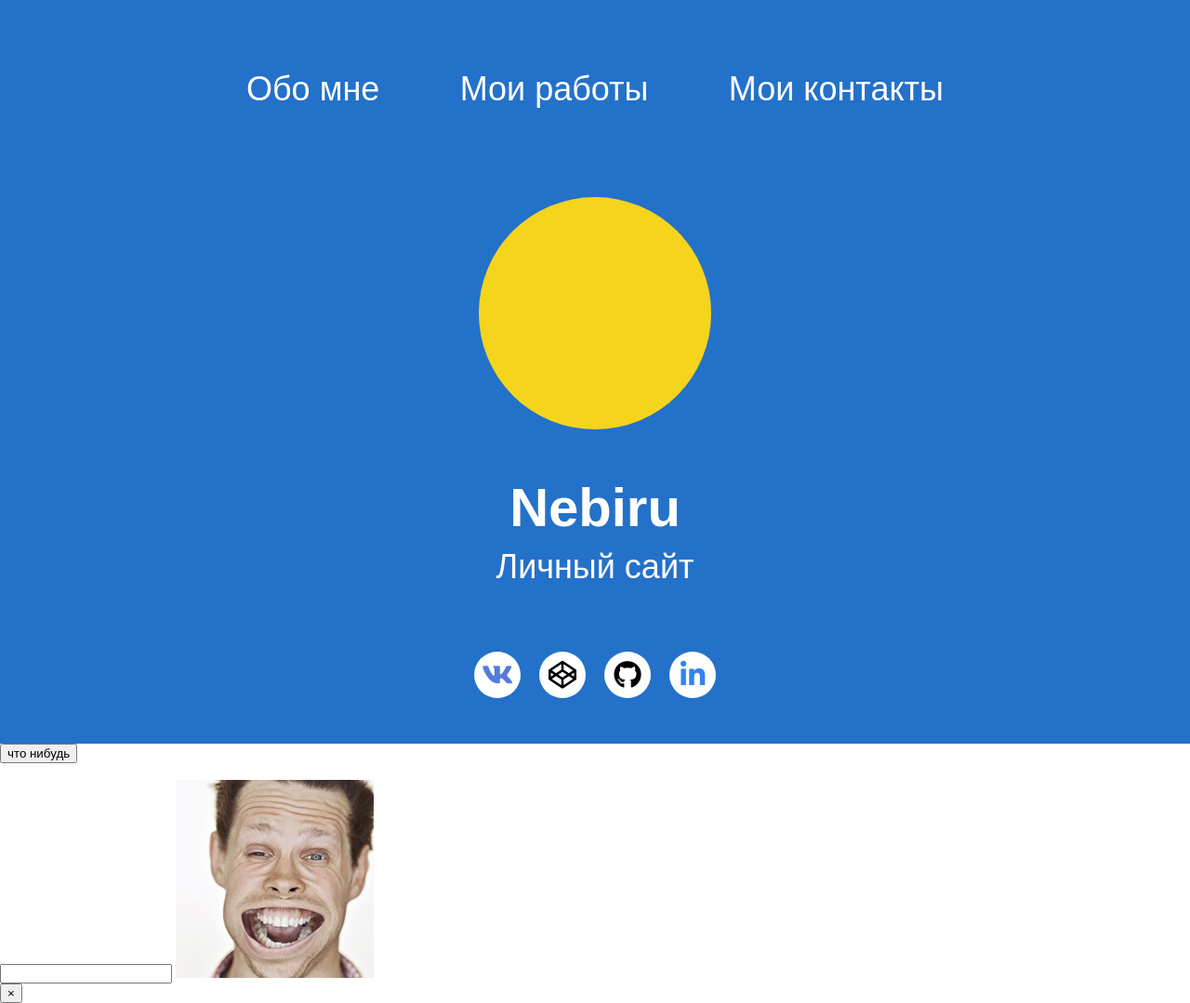
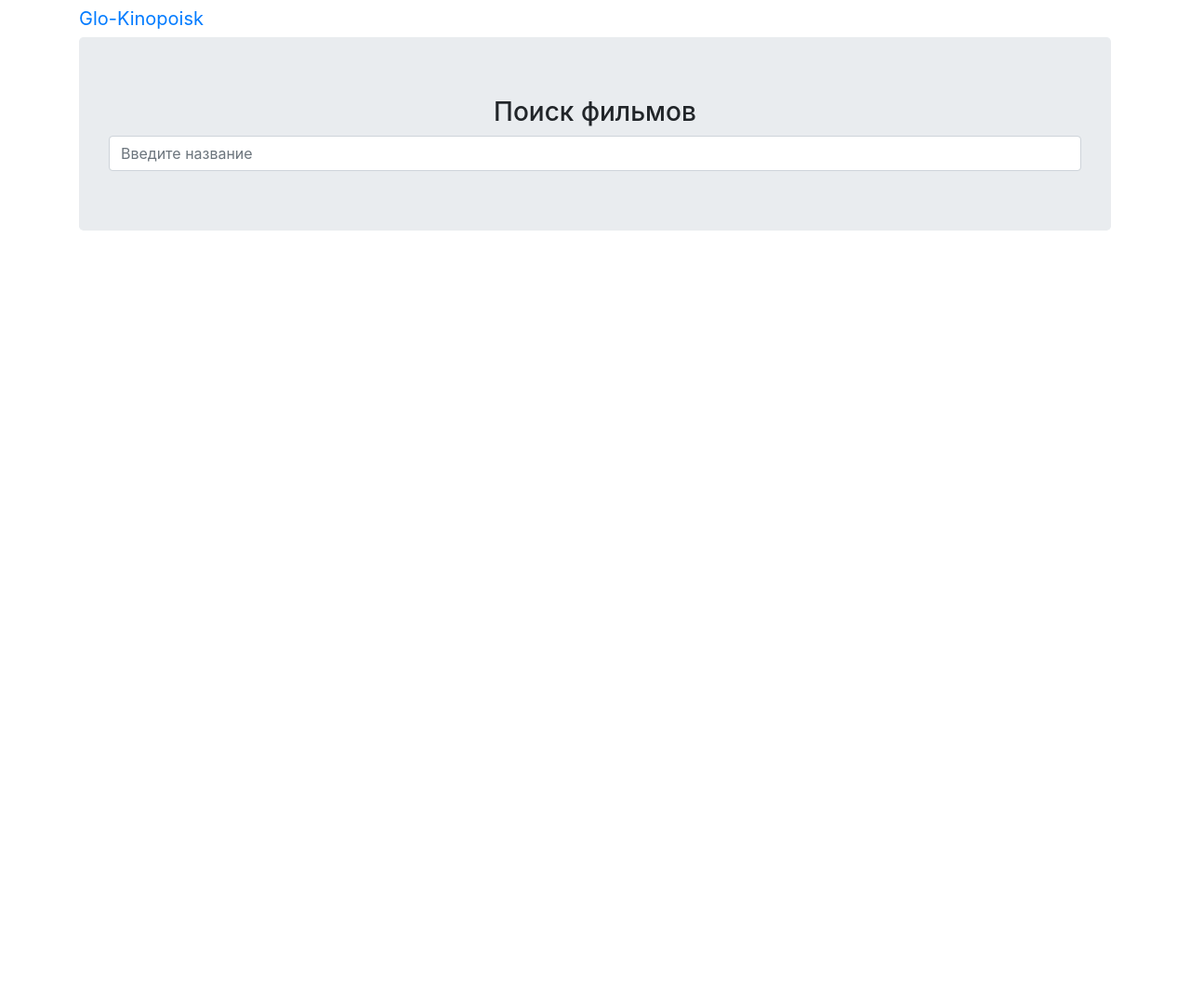
Before and after one commit to ExpertTM/TestApp, a plain HTML site: page index.html in a window 1280 px wide. Shown: the whole page at 93% size. After the commit the page ends 800 px from the top, so only its background shows below. Drawn offline with nearby package versions, Linux system fonts and the light colour scheme.

Commit message:
Add files via upload

```diff
--- /dev/null
+++ b/css/main.css
@@ -0,0 +1,25 @@
+body {
+	background-color: #000;
+}
+
+/* @import url('main.css') */
+
+h1 {
+	color: red;
+}
+
+.text {
+	color: green;
+}
+
+#text-1 {
+	color: blue;
+}
+
+.header{
+	text-transform: uppercase;
+}
+
+.block {
+	color: red;
+}
--- a/css/style.css
+++ b/css/style.css
@@ -1,129 +1,79 @@
-body {
-	margin: 0;
-	font-family: "PT Sana", sans-serif;
+/* h1 {
+	color: green;
+	color: rgb(0,255,255);
+	color: rgba(0,255,255, 0.4 прозрачность);
+	background-color: #fff;
+	text-align: center;
+	text-transform: uppercase;
+	text-decoration: underline;
+
+} */
+
+/* h1 {
+	border: 2px solid #000;
 }
 
-/* * {
-	border: 1px solid red;
+p {
+	text-align: justify;
+}
+
+a {
+	background-color: red;
+	display: block;
+	display: inline-block;
+	width: 100px;
 } */
 
-.header	{
-	width: 100%;
-	height: 100vh;
-	background-color: rgb(36, 113, 201);
-	/* background: url(); */
-	background-position: top center;
-	background-repeat: no-repeat;
-	background-size: cover;
+/* * {
+	box-sizing: border-box;
+} */
 
-	display: flex;
-	flex-direction: column; /*расположение блоков*/
-
-	align-items: center;
+/* .box {
+	background-color: #000;
+	height: 100px; высота
+	width: 200px; ширина
+	display: inline-block;
+	color: white;
+	overflow: hidden; скроет все элементы, которые выпадают
+	overflow: scroll; Добавить скрол
 }
 
-.nav {
-	width: 750px;
-	margin-top: 75px;
-	margin-bottom: 95px;
-	/* background-color: #000000; */
+.boxes {
+	background-color: #aeaeae;
+	padding: 20px;
+	padding-top: 20px;
+	padding-left: 30px;
+	padding-right: 40px;
+	padding-bottom: 50px;
+	padding: 10px 20px 30px 40px;
+	border: 5px solid #000;
+	border-top: 10px solid red;
+	border-bottom: 10px solid green;
 
-	display: flex;
-	flex-direction: row;
-	justify-content: space-between; /*выравниева*/
-
+	margin-top: 30px;
+	width: 300px;
 }
 
-.nav-lunk {
-	color: white;
-	text-decoration: none; /* убрать украшения для ссылки*/
-	/* background-color: #f5d41c; */
-	font-size: 36px;
+.box-1 {
+	width: 50%;
+	background-color: #aeaeae;
+	padding: 10px 20px;
+	border: 10px solid #000;
+	display: inline-block;
+	margin-right: -4px;
 }
 
-.photo {
-	margin-bottom: 50px;
-	width: 250px;
-	height: 250px;
-	background: #f5d41c;
+.box2 {
+	width: 100%;
+	opacity: .8;
+	background-color: #aeaeae;
+	height: 50px;
+	position: fixed;absolute; relative
+	left: 0%;
+	top: 0;
+	margin-left: -150px;
+}	 */
 
-	border-radius: 5125px; /*скругление*/
-	overflow: hidden; /*как ведут себя элкменты внутри блока но выходящие за пределы*/
-
-
-}
-
-.photo img{
-	max-width: 107%;
-	height: auto;
-
-}
-
-.title {
-	font-size: 58px;
-	font-weight: 700;
-	color:#fff;
-	margin-bottom: 10px;
-}
-
-.slogan {
-	font-size: 36px;
-	color:#fff;
-	margin-bottom: 60px;
-}
-
-.social-icon {
-	display: flex;
-	flex-direction: row;
-	justify-content: center;
-}
-
-.social {
-	height: 50px;
-	width: 50px;
-	background: #fff;
-	margin: 10px;
-	border-radius: 50%;
-	text-decoration: none;
-	color: #000;
-
-	font-size: 30px;
-
-	display: flex;
-	justify-content: center;
-	align-items: center;
-}
-
-.fa-vk {
-	color: rgb(80, 124, 219);
-}
-
-.fa-codepen {
-
-}
-
-.fa-github {
-
-}
-
-.fa-linkedin-in {
-	color: rgb(49, 131, 238);
-}
-
-/*----------------------------------------*/
-
-.block {
-	background-color: rgb(72, 76, 80);
-	font-size: 36px;
-	font-weight: bold;
-	color: #fff;
-	padding: 50px;
-	margin: 10px;
-}
-
-.modal {
- border: 2px;
- color: red;
-
- background-repeat: no-repeat; /*не повторять */
-}
+/* p {
+	margin-top: 80px;
+} */
--- a/index.html
+++ b/index.html
@@ -1,74 +1,46 @@
 <!DOCTYPE html>
-<html lang="en">
+<html lang="ru">
 <head>
 	<meta charset="UTF-8">
-	<meta name="viewport" content="width=device-width, initial-scale=1.0">
-	<meta http-equiv="X-UA-Compatible" content="ie=edge">
+	<title>Основы CSS</title>
 	<link rel="stylesheet" href="css/style.css">
-	<link href="https://fonts.googleapis.com/css?family=PT+Sans&display=swap" rel="stylesheet">
-	<link rel="stylesheet" href="https://cdnjs.cloudflare.com/ajax/libs/font-awesome/5.8.2/css/all.min.css">
-	<title>Document</title>
+	<link rel="stylesheet" href="https://stackpath.bootstrapcdn.com/bootstrap/4.3.1/css/bootstrap.min.css" integrity="sha384-ggOyR0iXCbMQv3Xipma34MD+dH/1fQ784/j6cY/iJTQUOhcWr7x9JvoRxT2MZw1T" crossorigin="anonymous">
 </head>
 <body>
+	<style>
+		img {
+			max-width: 100%;
+		}
 
-	<header>
-		<div class="header">
-			<div class="nav">
-					<a href="#" class="nav-lunk">Обо мне</a>
-					<a href="#" class="nav-lunk">Мои работы</a>
-					<a href="#" class="nav-lunk">Мои контакты</a>
-			</div>
+		.item{
+			margin:  15px 0;
+			text-align: center;
+		}
+	</style>
 
-			<div class="photo">
-				<img src="/img/Novel.jpg" alt="Novel">
-			</div>
+	<nav class="navbat">
+		<div class="container">
+			<a href="index.html" class="navbar-brand">Glo-Kinopoisk</a>
+		</div>
+	</nav>
 
-			<div class="title">Nebiru</div>
-			<div class="slogan">Личный сайт</div>
+	<div class="container">
+		<div class="jumbotron">
+			<h3 class="text-center">Поиск фильмов</h3>
+			<form id='search-form'>
+				<input type="text" class="form-control" id="seachText" placeholder="Введите название">
+			</form>
+		</div>
+	</div>
 
-			<div class="social-icon">
-				<a href="https://vk.com/id12614167" target="_blank" class="social">
-						<i class="fab fa-vk"></i>
-				</a>
-				<a href="#" class="social">
-						<i class="fab fa-codepen"></i>
-				</a>
-				<a href="#" class="social">
-						<i class="fab fa-github"></i>
-				</a>
-				<a href="#" class="social">
-						<i class="fab fa-linkedin-in"></i>
-				</a>
-			</div>
+	<div class="container">
+		<div id="movies"class="row">
 
 		</div>
-	</header>
+	</div>
+
+	<script src="js/script.js"></script>
 
 
-
-	<section id="hrlp">
-		<div class="container">
-			<div class="row">
-				<div class="col-md-5 col-md-offset-2">
-					<button data-toggle="modal" id="get_measurer" href="#get_measurer_modal">что нибудь</button>
-				</div>
-				<div class="col-md-2 col-md-offset-1">
-					<img src="" alt="" class="img-responsive center-block">
-				</div>
-			</div>
-		</div>
-
-		<input type="text" required class="form-control">
-		<img src="img/c1.png" alt="">
-	</section>
-
-	<div class="modal" id="get_measurer_modal" tabindex="10" role="dialog"
-	 aria-labelleby="myModalLabel" aria-hidden="false">
-	 	<button type="button" class="close" data-dismiss="modal" aria-hidden="true">&times;</button>
-	</div>
 </body>
 </html>
-
-<!-- -moz-transition: all 0.1s 0.02s ease;
--o-transition: all 0.1s 0.02s ease;
--webkit-transition: all 0.1s 0.02s ease; -->
--- /dev/null
+++ b/js/script.js
@@ -0,0 +1,58 @@
+const searchForm = document.querySelector('#search-form');
+const movie = document.querySelector('#movies');
+const urlPoster = 'http://image.tmdb.org/t/p/w500';
+
+function apiSearch(e){
+	e.preventDefault();
+	const searchText = document.querySelector('.form-control').value,
+	server = 'https://api.themoviedb.org/3/search/multi?api_key=a979151b9fede39e0de185d781274189&language=ru&query=' + searchText;
+	movie.innerHTML = 'Загрузка';
+
+	fetch(server)
+		.then(function(value){
+			return value.json();
+		})
+		.then(function(output){
+			let inner = '';
+			output.results.forEach(function(item){
+				let nameItem = item.name || item.title;
+				inner += `
+					<div class="col-12 col-md-4 col-xl-3 item">
+						<img src ="${urlPoster + item.poster_path}" alt="${nameItem}">
+						<h5>${nameItem}</h5>
+					</div>
+				`;
+			});
+			movie.innerHTML = inner;
+		})
+		.catch(function(reason){
+			movie.innerHTML = 'Упс, что то пошло не так';
+			console.log('error' + reason.status);
+		});
+}
+
+searchForm.addEventListener('submit', apiSearch);
+
+function requestApi(url){
+	return new Promise(function(resolve, reject){
+		const request = new XMLHttpRequest();
+		request.open('GET', url);
+		request.addEventListener('load', function(){
+			if (request.status !== 200) {
+				reject({
+					status: request.status
+				});
+				return;
+			}
+			resolve(request.responce);
+		});
+
+		request.addEventListener('error', function(){
+			reject({
+				status: request.status
+			});
+		});
+		request.send();
+	});
+
+}
```
Also changed, not shown: js/copy.js (added, +58 -0 lines), js/other.js (added, +24 -0 lines).
